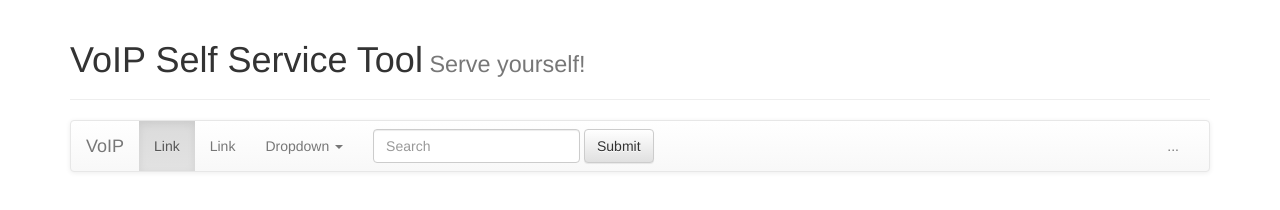
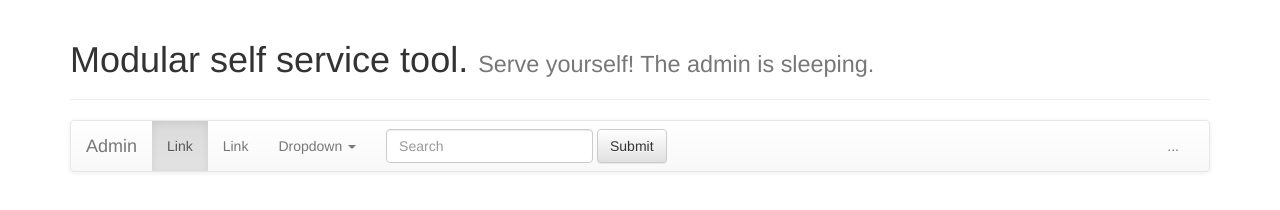
Before and after one commit to kovaxur/RESTArisk, a plain HTML site: page RESTArisk/static/index.html in a window 1280 px wide. Drawn offline with nearby package versions, Linux system fonts and the light colour scheme; no server answers.

Commit message:
Some text changed on the web interface.

```diff
--- a/RESTArisk/static/header.html
+++ b/RESTArisk/static/header.html
@@ -1,3 +1,3 @@
 <div class="page-header">
-  <h1>VoIP Self Service Tool<small> Serve yourself!</small></h1>
+  <h1>Modular self service tool. <small> Serve yourself! The admin is sleeping.</small></h1>
 </div>
--- a/RESTArisk/static/index.html
+++ b/RESTArisk/static/index.html
@@ -5,7 +5,7 @@
     <meta charset="utf-8">
     <meta http-equiv="X-UA-Compatible" content="IE=edge">
     <meta name="viewport" content="width=device-width, initial-scale=1">
-    <title>VoIP Self Service Tool</title>
+    <title>Self Service Tool</title>
     <script   src="https://code.jquery.com/jquery-2.2.4.min.js"   integrity="sha256-BbhdlvQf/xTY9gja0Dq3HiwQF8LaCRTXxZKRutelT44="   crossorigin="anonymous"></script>
     <script src="js/page.js"></script>
     <script src="js/helpers.js"></script>
--- a/RESTArisk/static/navigation.html
+++ b/RESTArisk/static/navigation.html
@@ -9,7 +9,7 @@
         <span class="icon-bar"></span>
         <span class="icon-bar"></span>
       </button>
-      <a class="navbar-brand" href="#">VoIP</a>
+      <a class="navbar-brand" href="#">Admin</a>
     </div>
 
     <!-- Collect the nav links, forms, and other content for toggling -->
```
